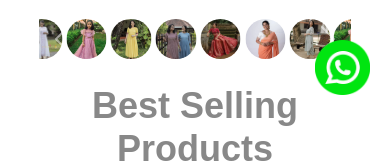
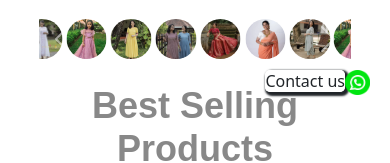
Before and after one commit to rishadroshanpt/chempakam_clone, a plain HTML site: page index.html in a window 390 px wide. Shown: the part 729-892 px from the top of the page. Drawn offline with nearby package versions, Linux system fonts and the light colour scheme.

Commit message:
complete

```diff
--- a/index.html
+++ b/index.html
@@ -59,7 +59,7 @@
         </nav>
     </header>
     <div class="fixed">
-        <img src="images/whatsapp-logo-icon-free-png.webp" alt="" width="55px">
+        <span>Contact us</span><img src="images/whatsapp-logo-icon-free-png.webp" alt="" >
     </div>
     <div class="main">
         <div class="content">
--- a/style.css
+++ b/style.css
@@ -90,6 +90,14 @@ nav li:hover{
     bottom: 20px;
     right: 20px;
     z-index: 10;
+}
+.fixed img{
+    width: 55px;
+}
+.fixed span{
+    box-shadow: 2px 2px 2px 2px;
+    border-radius: 5px;
+    background-color: white;
 }
 .content{
     background-image: url(images/banner.webp);
@@ -422,4 +430,7 @@ footer h6{
     .product img{
         margin-top: 50%;
     }
+    .fixed img{
+        width: 25px;
+    }
 }
```
Also changed, not shown: product.html (+1 -1 lines).
